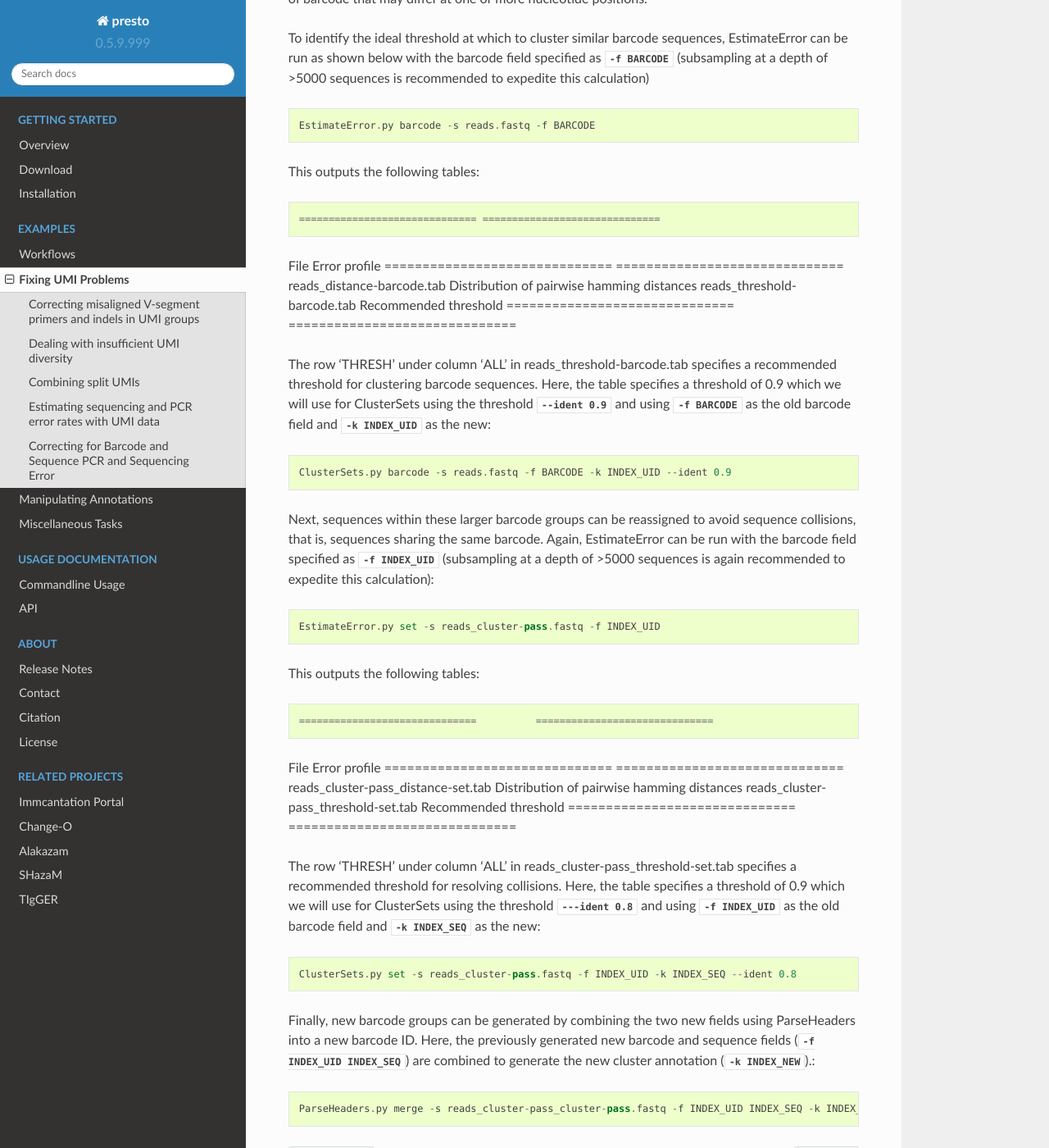
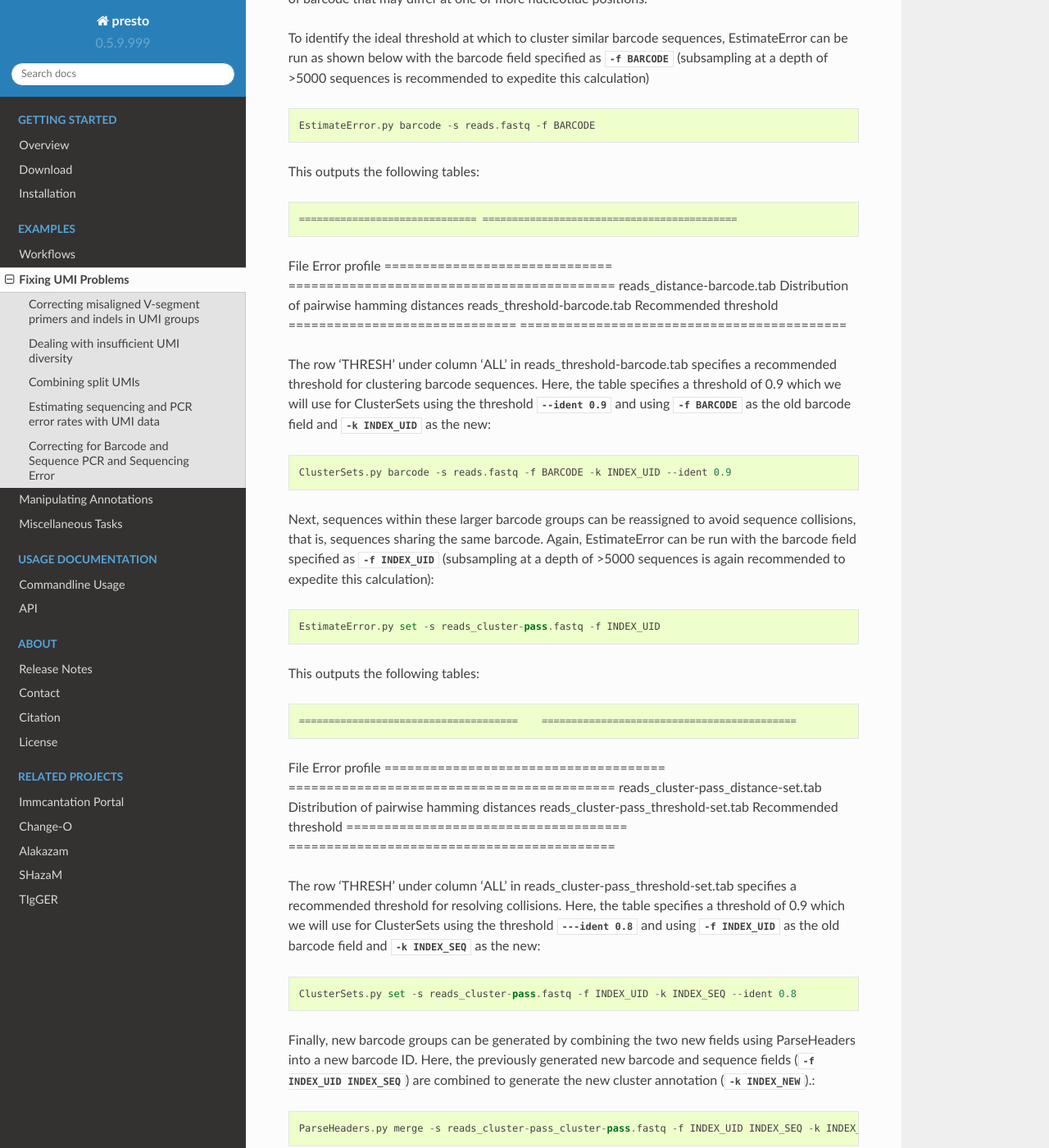
Before and after one commit to immcantation/presto, a Sphinx documentation site: the page built from docs/examples/umi.rst, in a window 1280 px wide and 1400 px high, scrolled down 4666 px. Shown: the whole window at 82% size. Built offline with Sphinx 7.4.7 and the Read the Docs theme 2.0.0, drawn with Linux system fonts in a browser that asks for light colours; formulas are drawn with MathJax 3.

Commit message:
Ruoyi barcode correction pipeline docs, table revisions

```diff
--- a/docs/examples/umi.rst
+++ b/docs/examples/umi.rst
@@ -224,12 +224,13 @@ To identify the ideal threshold at which to cluster similar barcode sequences, :
 
 This outputs the following tables::
 
-============================== ==============================
+============================== ===========================================
 File                           Error profile
-============================== ==============================
+============================== ===========================================
 reads_distance-barcode.tab     Distribution of pairwise hamming distances
 reads_threshold-barcode.tab    Recommended threshold
-============================== ==============================
+============================== ===========================================
+
 
 The row 'THRESH' under column 'ALL' in reads_threshold-barcode.tab specifies a recommended threshold for clustering barcode sequences. Here, the table specifies a threshold of 0.9 which we will use for :ref:`ClusterSets` using the threshold :option:`--ident 0.9 <ClusterSets barcode --ident>` and using :option:`-f BARCODE <ClusterSets barcode -f>` as the old barcode field and :option:`-k INDEX_UID <ClusterSets barcode -k>` as the new::
 
@@ -241,12 +242,13 @@ Next, sequences within these larger barcode groups can be reassigned to avoid se
 
 This outputs the following tables::
 
-==============================          ==============================
-File                                    Error profile
-==============================          ==============================
-reads_cluster-pass_distance-set.tab     Distribution of pairwise hamming distances
-reads_cluster-pass_threshold-set.tab    Recommended threshold
-==============================          ==============================
+=====================================    ===========================================
+File                                     Error profile
+=====================================    ===========================================
+reads_cluster-pass_distance-set.tab      Distribution of pairwise hamming distances
+reads_cluster-pass_threshold-set.tab     Recommended threshold
+=====================================    ===========================================
+
 
 The row 'THRESH' under column 'ALL' in reads_cluster-pass_threshold-set.tab specifies a recommended threshold for resolving collisions. Here, the table specifies a threshold of 0.9 which we will use for :ref:`ClusterSets` using the threshold :option:`---ident 0.8 <ClusterSets set --ident>` and using :option:`-f INDEX_UID <ClusterSets set -f>` as the old barcode field and :option:`-k INDEX_SEQ <ClusterSets set -k>` as the new::
 
```
